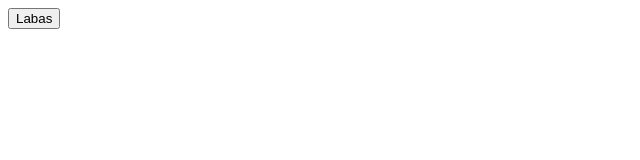
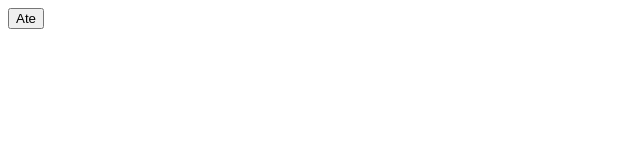
Before and after one commit to dobriux/projektas, a plain HTML site: page index.html in a window 1280 px wide. Shown: the full height of the page, 0-640 px from the left. Drawn offline with Linux system fonts and the light colour scheme.

Commit message:
pakeiciau mygtuka

```diff
--- a/index.html
+++ b/index.html
@@ -1,3 +1,3 @@
 <html>
-    <button>Labas</button>
+    <button>Ate</button>
 </html>
```
